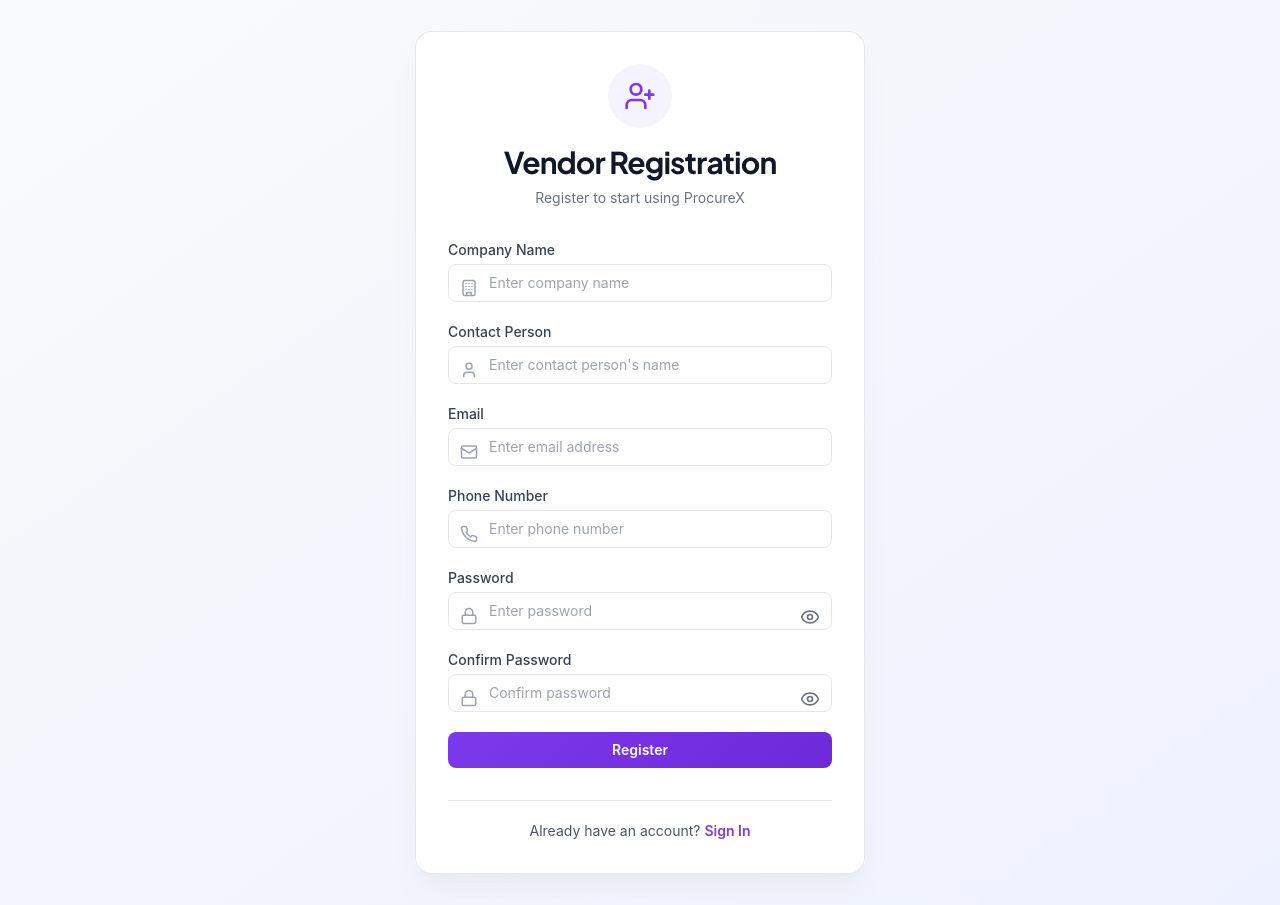
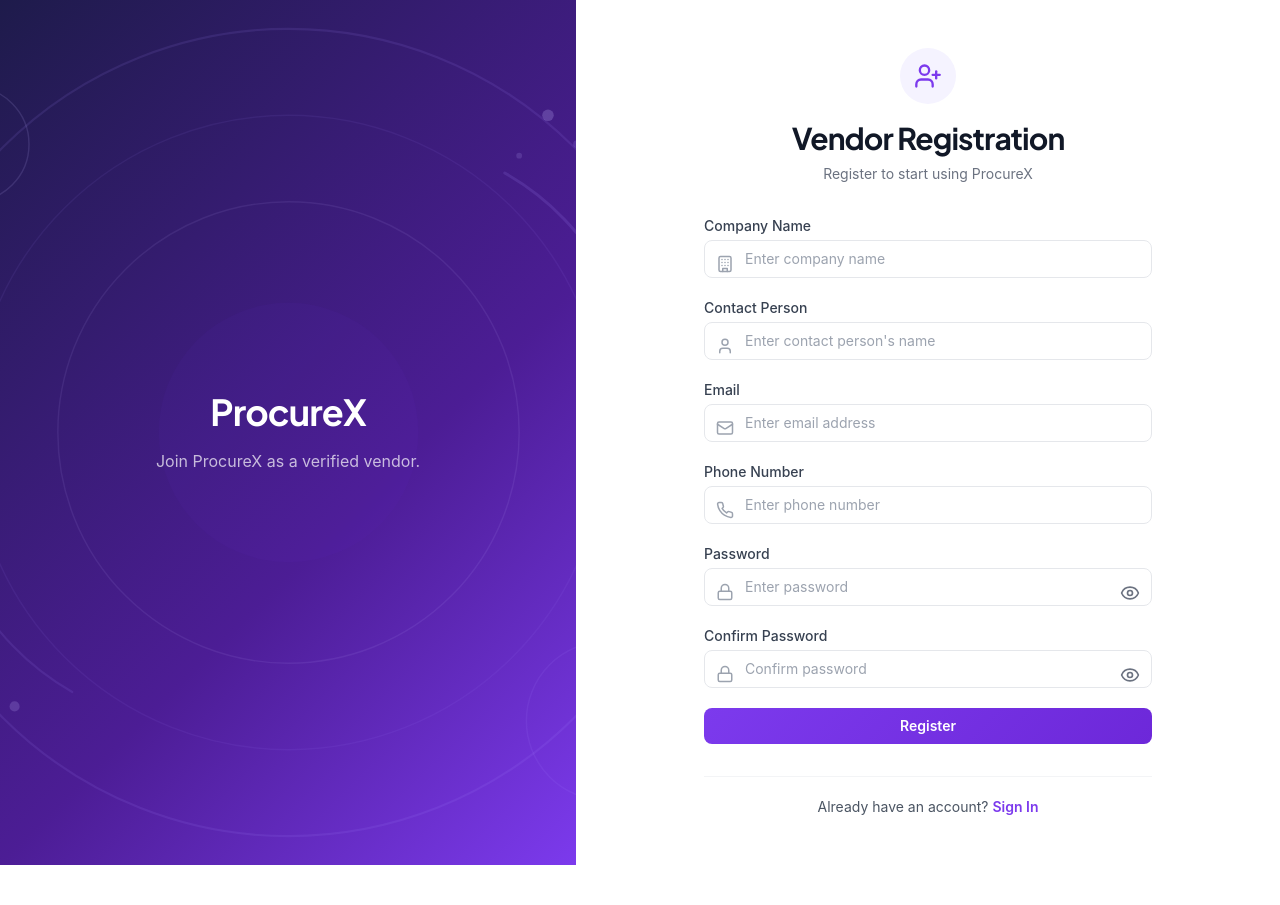
Before and after one commit to Shruti2026/ProcureX, a React (Vite) app in the folder frontend/: page /register in a window 1280 px wide. After the commit the page ends 865 px from the top, so only its background shows below. Built offline with nearby package versions, Linux system fonts and the light colour scheme; no server answers.

Commit message:
feat: redesign auth pages with split-panel purple hero layout
Co-authored-by: Shruti2026 <gshruti779@gmail.com>

```diff
--- a/frontend/src/pages/auth/LoginPage.jsx
+++ b/frontend/src/pages/auth/LoginPage.jsx
@@ -12,15 +12,13 @@ import Input from '../../components/ui/Input'
 import { login } from '../../services/authService'
 import { ROLES } from '../../constants/roles'
 import { useAuth } from '../../context/AuthContext'
-
-/* ---------------- Validation Schema ---------------- */
+import AuthDecoration from '../../assets/auth-decoration.svg'
 
 const schema = yup.object({
   email: yup
     .string()
     .email('Enter a valid email address')
     .required('Email is required'),
-
   password: yup
     .string()
     .min(8, 'Password must contain at least 8 characters')
@@ -29,9 +27,7 @@ const schema = yup.object({
 
 export default function LoginPage() {
   const navigate = useNavigate()
-
   const { login: contextLogin } = useAuth()
-
   const [showPassword, setShowPassword] = useState(false)
 
   const {
@@ -40,108 +36,91 @@ export default function LoginPage() {
     formState: { errors },
   } = useForm({
     resolver: yupResolver(schema),
-    defaultValues: {
-      email: '',
-      password: '',
-    },
+    defaultValues: { email: '', password: '' },
   })
 
-  /* ---------------- Role Redirect ---------------- */
-
   const redirectUser = (user) => {
-    if (!user?.role) {
-      navigate('/login')
-      return
-    }
-
+    if (!user?.role) { navigate('/login'); return }
     const role = user.role
-
     switch (role) {
-      case ROLES.ADMIN:
-        navigate('/admin/dashboard')
-        break
-
-      case ROLES.PROCUREMENT_MANAGER:
-        navigate('/procurement/dashboard')
-        break
-
-      case ROLES.INVENTORY_MANAGER:
-        navigate('/inventory/dashboard')
-        break
-
-      case ROLES.FINANCE_MANAGER:
-        navigate('/finance/dashboard')
-        break
-
-      case ROLES.VENDOR:
-        navigate('/vendor/dashboard')
-        break
-
-      default:
-        navigate('/unauthorized')
+      case ROLES.ADMIN:               navigate('/admin/dashboard'); break
+      case ROLES.PROCUREMENT_MANAGER: navigate('/procurement/dashboard'); break
+      case ROLES.INVENTORY_MANAGER:   navigate('/inventory/dashboard'); break
+      case ROLES.FINANCE_MANAGER:     navigate('/finance/dashboard'); break
+      case ROLES.VENDOR:              navigate('/vendor/dashboard'); break
+      default:                        navigate('/unauthorized')
     }
   }
 
-  /* ---------------- Login Mutation ---------------- */
-
   const loginMutation = useMutation({
     mutationFn: (formData) => contextLogin(formData),
-
     onSuccess: (data) => {
       toast.success('Login successful')
       redirectUser(data)
     },
-
     onError: (error) => {
-      toast.error(
-        error?.response?.data?.message ||
-          'Invalid email or password'
-      )
+      toast.error(error?.response?.data?.message || 'Invalid email or password')
     },
   })
-
-  /* ---------------- Submit ---------------- */
 
   const onSubmit = (formData) => {
     loginMutation.mutate(formData)
   }
+
   return (
-    <div className="min-h-screen bg-gradient-to-br from-gray-50 to-indigo-50 flex items-center justify-center px-4">
-      <div className="w-full max-w-md rounded-2xl bg-white shadow-xl shadow-gray-200/60 ring-1 ring-gray-200 p-8 animate-fade-slide-up">
+    <div className="min-h-screen flex">
+      {/* Left hero panel — hidden on mobile */}
+      <div
+        className="hidden lg:flex lg:w-1/2 xl:w-[45%] flex-col items-center justify-center relative overflow-hidden p-12"
+        style={{background: 'linear-gradient(135deg, #1E1B4B 0%, #4C1D95 60%, #7C3AED 100%)'}}
+      >
+        {/* Decoration */}
+        <img
+          src={AuthDecoration}
+          alt=""
+          aria-hidden="true"
+          className="absolute inset-0 w-full h-full object-cover opacity-80 pointer-events-none select-none"
+        />
+        {/* Brand content */}
+        <div className="relative z-10 text-center">
+          <h1 className="text-4xl font-bold text-white tracking-tight mb-4">
+            ProcureX
+          </h1>
+          <p className="text-white/70 text-base max-w-xs leading-relaxed">
+            Streamline procurement, empower decisions.
+          </p>
+        </div>
+      </div>
 
+      {/* Right form panel */}
+      <div className="flex-1 flex flex-col items-center justify-center bg-white px-6 py-12">
+        <div className="w-full max-w-md animate-fade-slide-up">
           {/* Header */}
           <div className="text-center mb-8">
-          <div className="mx-auto mb-4 flex h-16 w-16 items-center justify-center rounded-full bg-primary-50">
-            <LogIn size={32} className="text-primary-600" />
+            <div className="mx-auto mb-4 flex h-14 w-14 items-center justify-center rounded-full bg-primary-50">
+              <LogIn size={28} className="text-primary-600" />
             </div>
-
-          <h1 className="text-3xl font-bold text-gray-900">
+            <h2 className="text-3xl font-bold text-gray-900">
               Welcome Back
-          </h1>
-
+            </h2>
             <p className="mt-2 text-sm text-gray-500">
               Sign in to continue to ProcureX
             </p>
           </div>
 
           {/* Form */}
-        <form
-          onSubmit={handleSubmit(onSubmit)}
-          className="space-y-5"
-        >
+          <form onSubmit={handleSubmit(onSubmit)} className="space-y-5">
             <Input
               label="Email"
               type="email"
               placeholder="Enter your email"
               error={errors.email?.message}
-            {...register("email")}
+              {...register('email')}
             />
-
-          {/* Password */}
             <div>
               <Input
                 label="Password"
-              type={showPassword ? "text" : "password"}
+                type={showPassword ? 'text' : 'password'}
                 placeholder="Enter your password"
                 error={errors.password?.message}
                 className="pr-10"
@@ -155,44 +134,36 @@ export default function LoginPage() {
                     {showPassword ? <EyeOff size={18} /> : <Eye size={18} />}
                   </button>
                 }
-              {...register("password")}
+                {...register('password')}
               />
             </div>
-
-          {/* Forgot Password */}
             <div className="flex justify-end">
               <button
                 type="button"
-              className="text-sm text-primary-600 hover:text-primary-700"
+                className="text-sm text-primary-600 hover:text-primary-700 transition-colors"
               >
                 Forgot Password?
               </button>
             </div>
-
-          {/* Login Button */}
-          <Button
-            type="submit"
-            loading={loginMutation.isPending}
-            className="w-full"
-          >
+            <Button type="submit" loading={loginMutation.isPending} className="w-full">
               Sign In
             </Button>
           </form>
 
           {/* Footer */}
-        <div className="mt-8 border-t pt-5 text-center">
+          <div className="mt-8 border-t border-gray-100 pt-5 text-center">
             <p className="text-sm text-gray-600">
-            Don't have an account?{" "}
+              Don&apos;t have an account?{' '}
               <button
                 type="button"
-              onClick={() => navigate("/register")}
-              className="font-semibold text-primary-600 hover:text-primary-700"
+                onClick={() => navigate('/register')}
+                className="font-semibold text-primary-600 hover:text-primary-700 transition-colors"
               >
                 Register
               </button>
             </p>
           </div>
-
+        </div>
       </div>
     </div>
   )
--- a/frontend/src/pages/auth/RegisterPage.jsx
+++ b/frontend/src/pages/auth/RegisterPage.jsx
@@ -1,10 +1,10 @@
-import { useState } from "react";
-import { useNavigate } from "react-router-dom";
-import { useMutation } from "@tanstack/react-query";
-import { useForm } from "react-hook-form";
-import { yupResolver } from "@hookform/resolvers/yup";
-import * as yup from "yup";
-import toast from "react-hot-toast";
+import { useState } from 'react'
+import { useNavigate } from 'react-router-dom'
+import { useMutation } from '@tanstack/react-query'
+import { useForm } from 'react-hook-form'
+import { yupResolver } from '@hookform/resolvers/yup'
+import * as yup from 'yup'
+import toast from 'react-hot-toast'
 import {
   User,
   Mail,
@@ -15,173 +15,151 @@ import {
   Building,
   Phone,
   CheckCircle2,
-} from "lucide-react";
+} from 'lucide-react'
 
-import Input from "../../components/ui/Input";
-import Button from "../../components/ui/Button";
-import { register as registerUser } from "../../services/authService";
-
-/* ---------------- Validation ---------------- */
+import Input from '../../components/ui/Input'
+import Button from '../../components/ui/Button'
+import { register as registerUser } from '../../services/authService'
+import AuthDecoration from '../../assets/auth-decoration.svg'
 
 const schema = yup.object({
   companyName: yup
     .string()
-    .required("Company name is required")
-    .min(3, "Company name should contain at least 3 characters"),
-
+    .required('Company name is required')
+    .min(3, 'Company name should contain at least 3 characters'),
   contactPerson: yup
     .string()
-    .required("Contact person is required")
-    .min(3, "Contact person should contain at least 3 characters"),
-
+    .required('Contact person is required')
+    .min(3, 'Contact person should contain at least 3 characters'),
   email: yup
     .string()
-    .email("Enter a valid email")
-    .required("Email is required"),
-
+    .email('Enter a valid email')
+    .required('Email is required'),
   phone: yup
     .string()
-    .required("Phone number is required")
-    .matches(/^[+]?[0-9]{8,15}$/, "Enter a valid phone number"),
-
+    .required('Phone number is required')
+    .matches(/^[+]?[0-9]{8,15}$/, 'Enter a valid phone number'),
   password: yup
     .string()
-    .required("Password is required")
-    .min(8, "Password should be at least 8 characters"),
-
+    .required('Password is required')
+    .min(8, 'Password should be at least 8 characters'),
   confirmPassword: yup
     .string()
-    .required("Confirm your password")
-    .oneOf([yup.ref("password")], "Passwords do not match"),
-});
+    .required('Confirm your password')
+    .oneOf([yup.ref('password')], 'Passwords do not match'),
+})
 
 export default function RegisterPage() {
-  const navigate = useNavigate();
-
-  const [showPassword, setShowPassword] = useState(false);
-  const [showConfirmPassword, setShowConfirmPassword] =
-    useState(false);
-  const [isRegistered, setIsRegistered] = useState(false);
+  const navigate = useNavigate()
+  const [showPassword, setShowPassword] = useState(false)
+  const [showConfirmPassword, setShowConfirmPassword] = useState(false)
+  const [isRegistered, setIsRegistered] = useState(false)
 
   const {
     register,
     handleSubmit,
     formState: { errors },
-  } = useForm({
-    resolver: yupResolver(schema),
-  });
-
-  /* ---------------- Register Mutation ---------------- */
+  } = useForm({ resolver: yupResolver(schema) })
 
   const registerMutation = useMutation({
     mutationFn: registerUser,
-
     onSuccess: () => {
-      setIsRegistered(true);
-      toast.success("Registration submitted successfully");
+      setIsRegistered(true)
+      toast.success('Registration submitted successfully')
     },
-
     onError: (error) => {
-      toast.error(
-        error?.response?.data?.message ||
-          "Registration failed"
-      );
+      toast.error(error?.response?.data?.message || 'Registration failed')
     },
-  });
-
-  /* ---------------- Submit ---------------- */
+  })
 
   const onSubmit = (data) => {
-    // Exclude confirmPassword from request DTO
-    const { confirmPassword, ...registerPayload } = data;
-    registerMutation.mutate(registerPayload);
-  };
+    const { confirmPassword, ...registerPayload } = data
+    registerMutation.mutate(registerPayload)
+  }
 
   if (isRegistered) {
     return (
-      <div className="min-h-screen bg-gradient-to-br from-gray-50 to-indigo-50 flex items-center justify-center px-4">
-        <div className="w-full max-w-md rounded-2xl bg-white shadow-xl shadow-gray-200/60 ring-1 ring-gray-200 p-8 text-center animate-fade-slide-up">
+      <div className="min-h-screen bg-primary-50 flex items-center justify-center px-4">
+        <div className="w-full max-w-md rounded-2xl bg-white shadow-sm border border-primary-100 p-8 text-center animate-fade-slide-up">
           <div className="mx-auto mb-4 flex h-16 w-16 items-center justify-center rounded-full bg-green-50">
             <CheckCircle2 size={32} className="text-green-600" />
           </div>
-
           <h1 className="text-3xl font-bold text-gray-900">
             Registration Successful
           </h1>
-
           <p className="mt-4 text-sm text-gray-600">
             Your account is pending administrator approval.
           </p>
-
           <p className="mt-2 text-sm text-gray-600">
             You will receive an email once your account has been approved.
           </p>
-
-          <Button
-            onClick={() => navigate("/login")}
-            className="mt-6 w-full"
-          >
+          <Button onClick={() => navigate('/login')} className="mt-6 w-full">
             Back to Login
           </Button>
         </div>
       </div>
-    );
+    )
   }
 
   return (
-    <div className="min-h-screen bg-gradient-to-br from-gray-50 to-indigo-50 flex items-center justify-center px-4 py-8">
-      <div className="w-full max-w-md rounded-2xl bg-white shadow-xl shadow-gray-200/60 ring-1 ring-gray-200 p-8 animate-fade-slide-up">
-
-        {/* Header */}
-        <div className="text-center mb-8">
-          <div className="mx-auto mb-4 flex h-16 w-16 items-center justify-center rounded-full bg-primary-50">
-            <UserPlus size={32} className="text-primary-600" />
+    <div className="min-h-screen flex">
+      {/* Left hero panel — hidden on mobile */}
+      <div
+        className="hidden lg:flex lg:w-1/2 xl:w-[45%] flex-col items-center justify-center relative overflow-hidden p-12"
+        style={{background: 'linear-gradient(135deg, #1E1B4B 0%, #4C1D95 60%, #7C3AED 100%)'}}
+      >
+        <img
+          src={AuthDecoration}
+          alt=""
+          aria-hidden="true"
+          className="absolute inset-0 w-full h-full object-cover opacity-80 pointer-events-none select-none"
+        />
+        <div className="relative z-10 text-center">
+          <h1 className="text-4xl font-bold text-white tracking-tight mb-4">
+            ProcureX
+          </h1>
+          <p className="text-white/70 text-base max-w-xs leading-relaxed">
+            Join ProcureX as a verified vendor.
+          </p>
+        </div>
       </div>
 
-          <h1 className="text-3xl font-bold text-gray-900">
+      {/* Right form panel */}
+      <div className="flex-1 flex flex-col items-center justify-center bg-white px-6 py-12">
+        <div className="w-full max-w-md animate-fade-slide-up">
+          <div className="text-center mb-8">
+            <div className="mx-auto mb-4 flex h-14 w-14 items-center justify-center rounded-full bg-primary-50">
+              <UserPlus size={28} className="text-primary-600" />
+            </div>
+            <h2 className="text-3xl font-bold text-gray-900">
               Vendor Registration
-          </h1>
-
+            </h2>
             <p className="mt-2 text-sm text-gray-500">
               Register to start using ProcureX
             </p>
           </div>
 
-        <form
-          onSubmit={handleSubmit(onSubmit)}
-          className="space-y-5"
-        >
-          {/* Company Name */}
+          <form onSubmit={handleSubmit(onSubmit)} className="space-y-5">
             <div className="relative">
               <Input
                 label="Company Name"
                 placeholder="Enter company name"
                 error={errors.companyName?.message}
                 className="pl-10"
-              {...register("companyName")}
+                {...register('companyName')}
               />
-            <Building
-              size={18}
-              className="absolute left-3 top-[39px] text-gray-400"
-            />
+              <Building size={18} className="absolute left-3 top-[39px] text-gray-400" />
             </div>
-
-          {/* Contact Person */}
             <div className="relative">
               <Input
                 label="Contact Person"
                 placeholder="Enter contact person's name"
                 error={errors.contactPerson?.message}
                 className="pl-10"
-              {...register("contactPerson")}
+                {...register('contactPerson')}
               />
-            <User
-              size={18}
-              className="absolute left-3 top-[39px] text-gray-400"
-            />
+              <User size={18} className="absolute left-3 top-[39px] text-gray-400" />
             </div>
-
-          {/* Email */}
             <div className="relative">
               <Input
                 label="Email"
@@ -189,90 +167,56 @@ export default function RegisterPage() {
                 placeholder="Enter email address"
                 error={errors.email?.message}
                 className="pl-10"
-              {...register("email")}
+                {...register('email')}
               />
-            <Mail
-              size={18}
-              className="absolute left-3 top-[39px] text-gray-400"
-            />
+              <Mail size={18} className="absolute left-3 top-[39px] text-gray-400" />
             </div>
-
-          {/* Phone Number */}
             <div className="relative">
               <Input
                 label="Phone Number"
                 placeholder="Enter phone number"
                 error={errors.phone?.message}
                 className="pl-10"
-              {...register("phone")}
+                {...register('phone')}
               />
-            <Phone
-              size={18}
-              className="absolute left-3 top-[39px] text-gray-400"
-            />
+              <Phone size={18} className="absolute left-3 top-[39px] text-gray-400" />
             </div>
-
-          {/* Password */}
             <div className="relative">
               <Input
                 label="Password"
-              type={showPassword ? "text" : "password"}
+                type={showPassword ? 'text' : 'password'}
                 placeholder="Enter password"
                 error={errors.password?.message}
                 className="pl-10 pr-12"
-              {...register("password")}
+                {...register('password')}
               />
-
-            <Lock
-              size={18}
-              className="absolute left-3 top-[39px] text-gray-400"
-            />
-
+              <Lock size={18} className="absolute left-3 top-[39px] text-gray-400" />
               <button
                 type="button"
                 onClick={() => setShowPassword((prev) => !prev)}
-              className="absolute right-3 top-[39px] text-gray-500 hover:text-gray-700"
+                className="absolute right-3 top-[39px] text-gray-500 hover:text-gray-700 transition-colors"
               >
-              {showPassword ? (
-                <EyeOff size={20} />
-              ) : (
-                <Eye size={20} />
-              )}
+                {showPassword ? <EyeOff size={20} /> : <Eye size={20} />}
               </button>
             </div>
-
-          {/* Confirm Password */}
             <div className="relative">
               <Input
                 label="Confirm Password"
-              type={showConfirmPassword ? "text" : "password"}
+                type={showConfirmPassword ? 'text' : 'password'}
                 placeholder="Confirm password"
                 error={errors.confirmPassword?.message}
                 className="pl-10 pr-12"
-              {...register("confirmPassword")}
+                {...register('confirmPassword')}
               />
-
-            <Lock
-              size={18}
-              className="absolute left-3 top-[39px] text-gray-400"
-            />
-
+              <Lock size={18} className="absolute left-3 top-[39px] text-gray-400" />
               <button
                 type="button"
-              onClick={() =>
-                setShowConfirmPassword((prev) => !prev)
-              }
-              className="absolute right-3 top-[39px] text-gray-500 hover:text-gray-700"
+                onClick={() => setShowConfirmPassword((prev) => !prev)}
+                className="absolute right-3 top-[39px] text-gray-500 hover:text-gray-700 transition-colors"
               >
-              {showConfirmPassword ? (
-                <EyeOff size={20} />
-              ) : (
-                <Eye size={20} />
-              )}
+                {showConfirmPassword ? <EyeOff size={20} /> : <Eye size={20} />}
               </button>
             </div>
-
-          {/* Register Button */}
             <Button
               type="submit"
               loading={registerMutation.isPending}
@@ -282,21 +226,20 @@ export default function RegisterPage() {
             </Button>
           </form>
 
-        {/* Footer */}
-        <div className="mt-8 border-t pt-5 text-center">
+          <div className="mt-8 border-t border-gray-100 pt-5 text-center">
             <p className="text-sm text-gray-600">
-            Already have an account?{" "}
+              Already have an account?{' '}
               <button
                 type="button"
-              onClick={() => navigate("/login")}
-              className="font-semibold text-primary-600 hover:text-primary-700"
+                onClick={() => navigate('/login')}
+                className="font-semibold text-primary-600 hover:text-primary-700 transition-colors"
               >
                 Sign In
               </button>
             </p>
           </div>
-
         </div>
       </div>
-  );
+    </div>
+  )
 }
```
Also changed, not shown: frontend/src/assets/auth-decoration.svg (added). Lines whose indentation alone changed are shown as unchanged.
